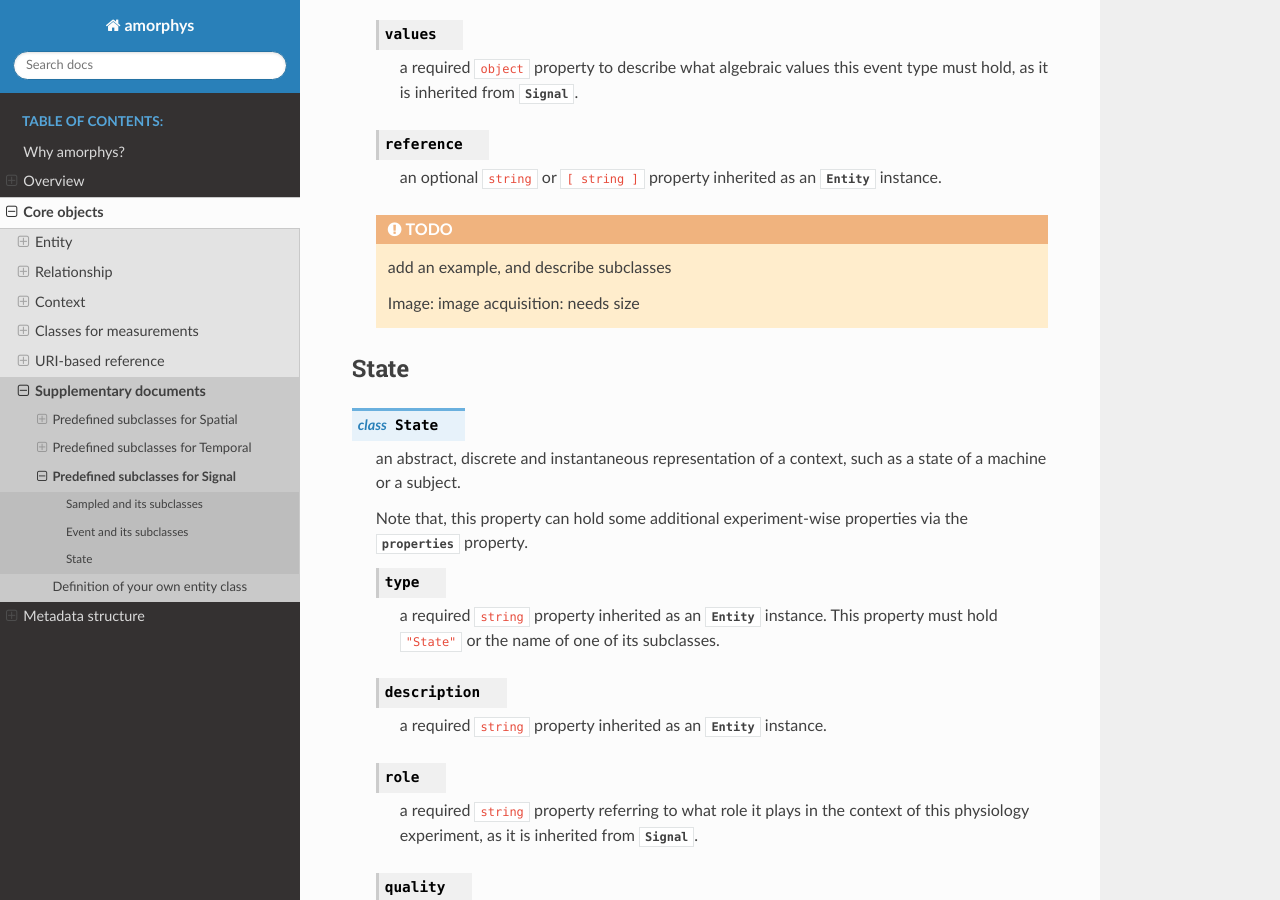
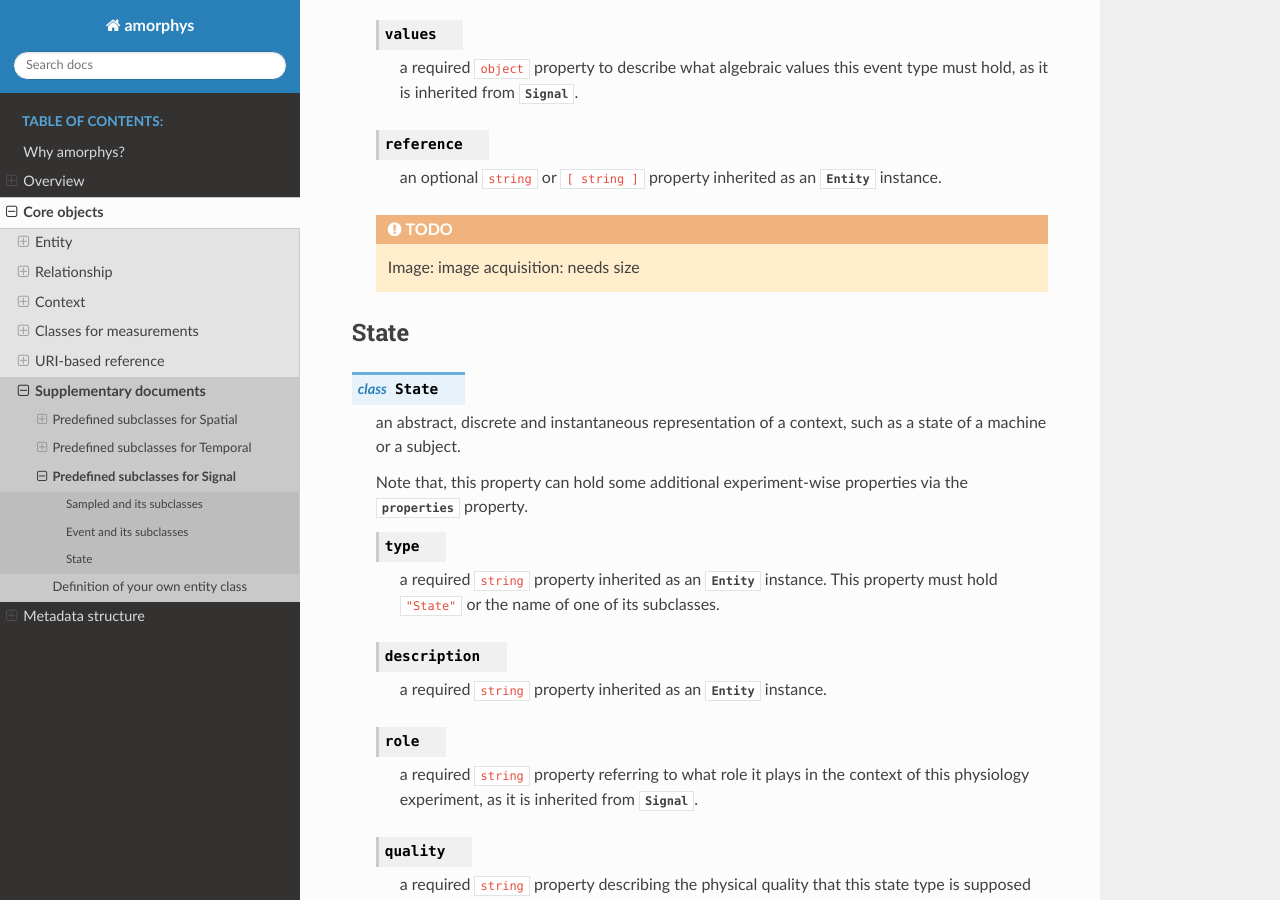
Before and after one commit to gwappa/amorphys, a Sphinx documentation site: the page built from docs/source/core/signal.rst, in a window 1280 px wide and 900 px high, scrolled down 4882 px. Built offline with Sphinx 7.4.7 and the Read the Docs theme 2.0.0, drawn with Linux system fonts in a browser that asks for light colours.

Commit message:
fix TODO
let's say that the signal description is enough for now

```diff
--- a/docs/source/core/signal.rst
+++ b/docs/source/core/signal.rst
@@ -245,8 +245,6 @@ Event
 
     .. admonition:: TODO
 
-        add an example, and describe subclasses
-
         Image: image acquisition: needs size
 
 State
```
